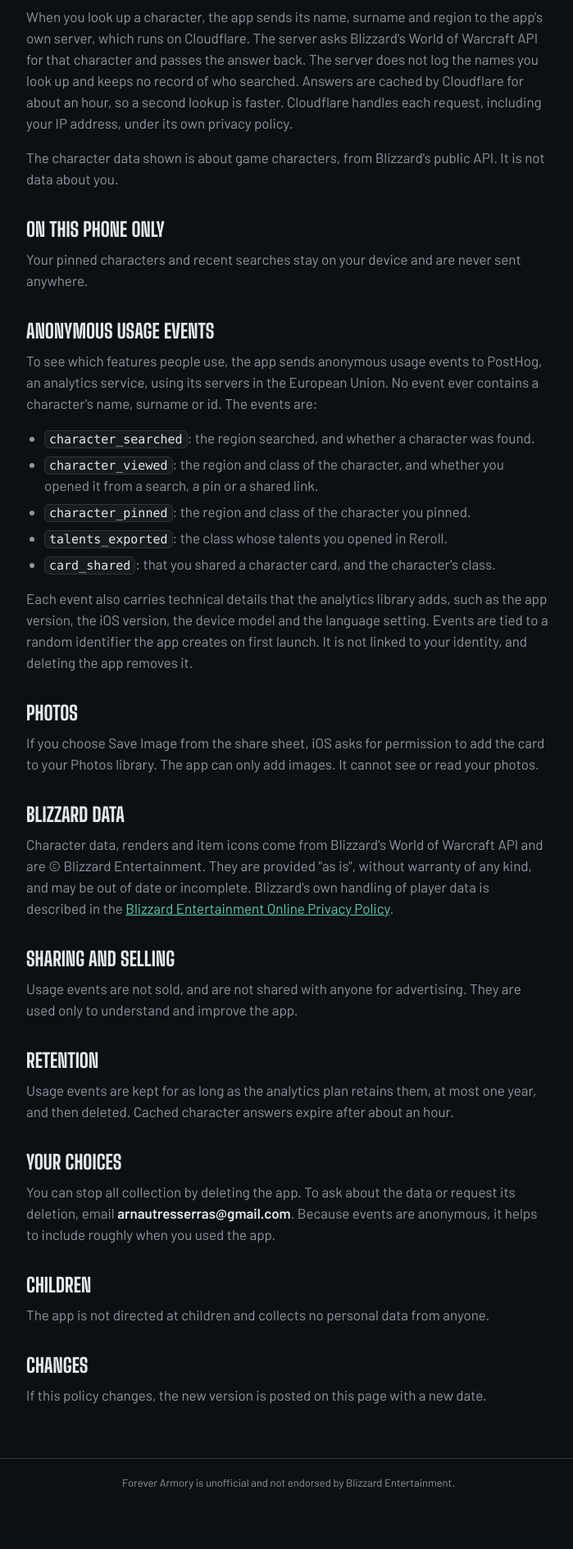
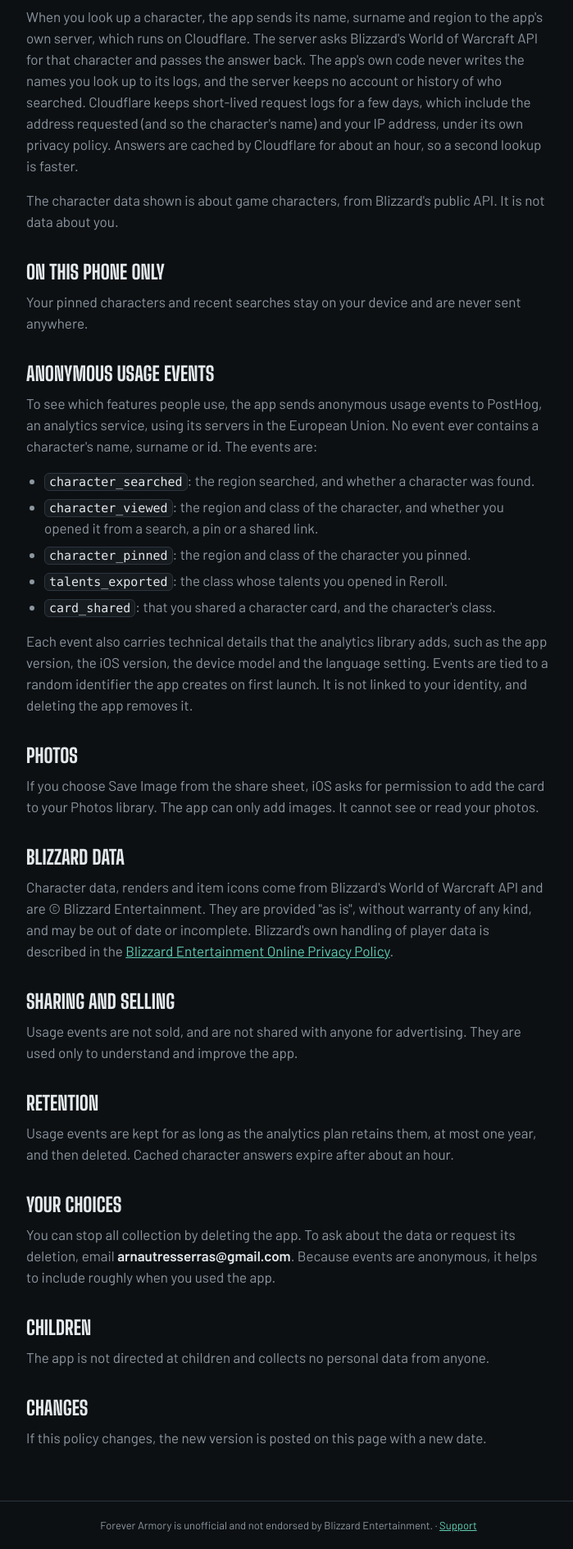
Before and after one commit to arnautresserras/armory-site, a plain HTML site: page privacy.html in a window 1280 px wide. Shown: the part 579-2469 px from the top of the page at 82% size, without its empty margins (288-987 px from the left). Before the commit the page ends 2417 px from the top, so only its background shows below. Drawn offline with Linux system fonts and the light colour scheme.

Commit message:
Privacy: state Cloudflare's request logs plainly; footer links
Co-Authored-By: Claude Opus 5.5 <noreply@anthropic.com>
Claude-Session: https://claude.ai/code/session_019Qb7F2L6bgoVTbsDFUTGsv

```diff
--- a/privacy.html
+++ b/privacy.html
@@ -104,7 +104,7 @@
   </ul>
 
   <h2>Character lookups</h2>
-  <p>When you look up a character, the app sends its name, surname and region to the app's own server, which runs on Cloudflare. The server asks Blizzard's World of Warcraft API for that character and passes the answer back. The server does not log the names you look up and keeps no record of who searched. Answers are cached by Cloudflare for about an hour, so a second lookup is faster. Cloudflare handles each request, including your IP address, under its own privacy policy.</p>
+  <p>When you look up a character, the app sends its name, surname and region to the app's own server, which runs on Cloudflare. The server asks Blizzard's World of Warcraft API for that character and passes the answer back. The app's own code never writes the names you look up to its logs, and the server keeps no account or history of who searched. Cloudflare keeps short-lived request logs for a few days, which include the address requested (and so the character's name) and your IP address, under its own privacy policy. Answers are cached by Cloudflare for about an hour, so a second lookup is faster.</p>
   <p>The character data shown is about game characters, from Blizzard's public API. It is not data about you.</p>
 
   <h2>On this phone only</h2>
@@ -142,6 +142,6 @@
   <h2>Changes</h2>
   <p>If this policy changes, the new version is posted on this page with a new date.</p>
 </main>
-<footer>Forever Armory is unofficial and not endorsed by Blizzard Entertainment.</footer>
+<footer>Forever Armory is unofficial and not endorsed by Blizzard Entertainment. · <a href="support.html">Support</a></footer>
 </body>
 </html>
```
Also changed, not shown: support.html (+1 -1 lines).
